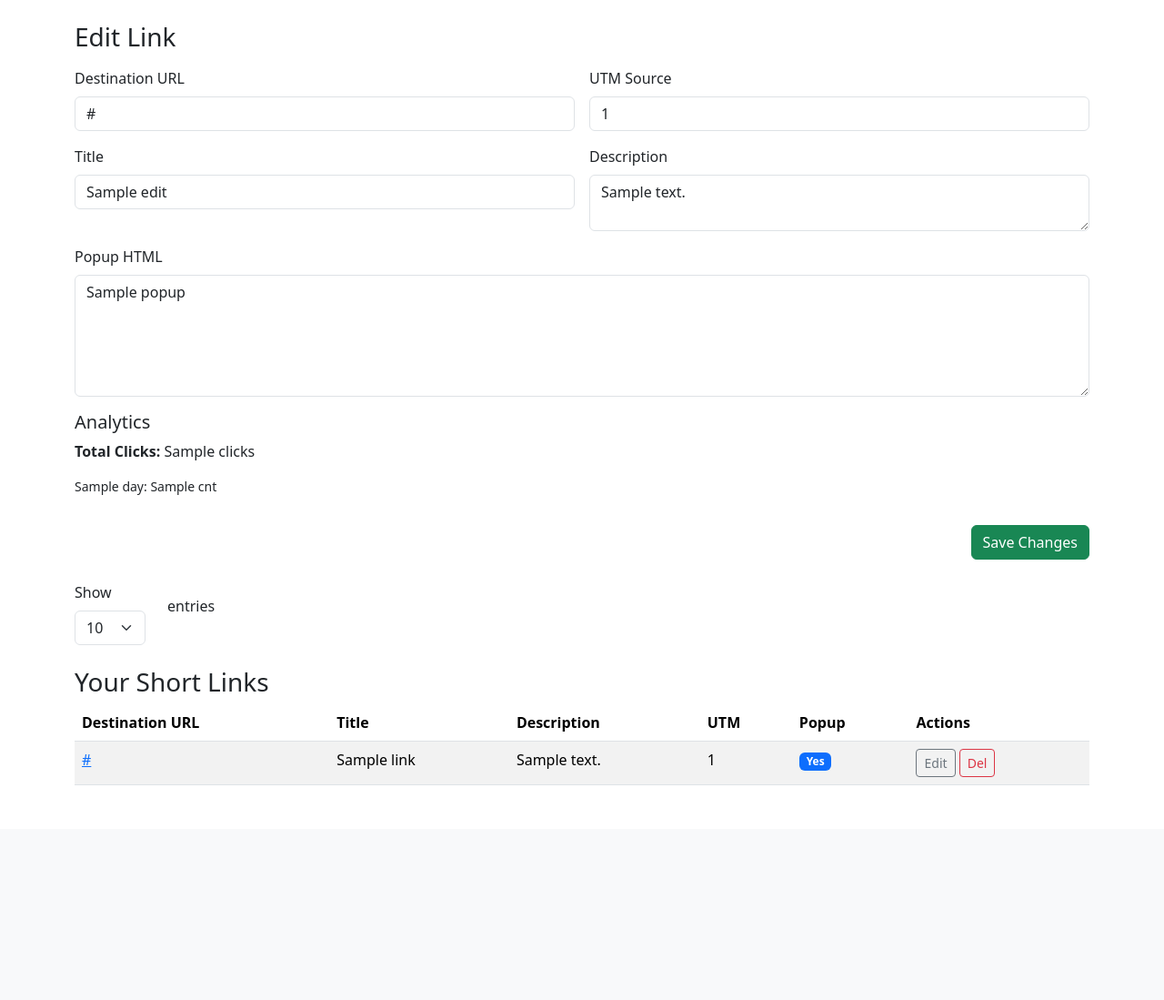
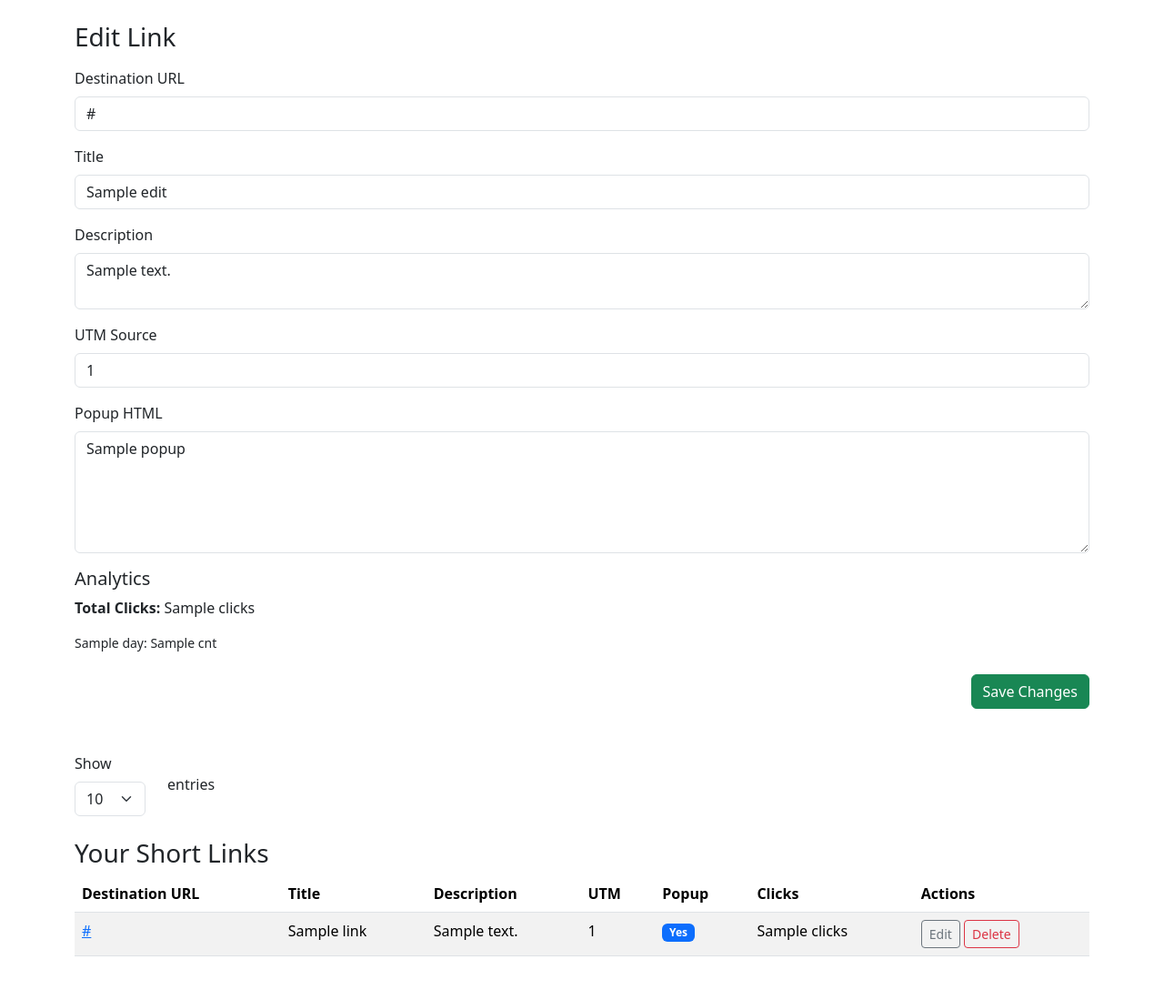
Before and after one commit to antoancms/subfeed, a Flask app: template templates/index.html in a window 1280 px wide. Shown: the part 56-1155 px from the top of the page at 91% size. Before the commit the page ends 919 px from the top, so only its background shows below. Run offline with Flask 3, Linux system fonts and the light colour scheme; the template is opened without the code that fills it: most values are stand-ins (such as "Sample title", 1, 10 or a date in 2020); some libraries are stand-ins or nearby versions.

Commit message:
Update index.html

```diff
--- a/templates/index.html
+++ b/templates/index.html
@@ -10,25 +10,109 @@
   <nav class="navbar navbar-light bg-light mb-4">
     <div class="container"><a class="navbar-brand" href="#">SubFeed Admin</a></div>
   </nav>
+
   <div class="container">
+    <!-- Create / Edit Form -->
     <h3 class="mb-3">{{ edit_data and 'Edit Link' or 'Create New Link' }}</h3>
     <form action="{{ url_for('create') }}" method="POST">
-      <div class="row g-3">
-        <div class="col-md-6"><label class="form-label">Destination URL</label><input type="url" name="url" value="{{ edit_data.url if edit_data }}" class="form-control" required></div>
-        <div class="col-md-6"><label class="form-label">UTM Source</label><input type="text" name="custom_id" value="{{ edit_data.custom_id if edit_data }}" class="form-control" required></div>
-        <div class="col-md-6"><label class="form-label">Title</label><input type="text" name="title" value="{{ edit_data.title if edit_data }}" class="form-control"></div>
-        <div class="col-md-6"><label class="form-label">Description</label><textarea name="description" class="form-control" rows="2">{{ edit_data.desc if edit_data }}</textarea></div>
-        <div class="col-12"><label class="form-label">Popup HTML</label><textarea id="popup_text" name="popup_text" class="form-control" rows="5">{{ edit_data.popup if edit_data }}</textarea></div>
-        {% if edit_data %}
-        <div class="col-12"><h5>Analytics</h5><p><strong>Total Clicks:</strong> {{ edit_data.clicks }}</p><ul class="list-unstyled small">{% for day,cnt in edit_data.log.items() %}<li>{{ day }}: {{ cnt }}</li>{% endfor %}</ul></div>
-        {% endif %}
-        <div class="col-12 text-end"><button class="btn btn-success">{{ edit_data and 'Save Changes' or 'Create Link' }}</button></div>
+      <div class="mb-3">
+        <label class="form-label">Destination URL</label>
+        <input type="url" name="url" value="{{ edit_data.url if edit_data }}" class="form-control" required>
+      </div>
+      <div class="mb-3">
+        <label class="form-label">Title</label>
+        <input type="text" name="title" value="{{ edit_data.title if edit_data }}" class="form-control">
+      </div>
+      <div class="mb-3">
+        <label class="form-label">Description</label>
+        <textarea name="description" class="form-control" rows="2">{{ edit_data.desc if edit_data }}</textarea>
+      </div>
+      <div class="mb-3">
+        <label class="form-label">UTM Source</label>
+        <input type="text" name="custom_id" value="{{ edit_data.custom_id if edit_data }}" class="form-control" required>
+      </div>
+      <div class="mb-3">
+        <label class="form-label">Popup HTML</label>
+        <textarea id="popup_text" name="popup_text" class="form-control" rows="5">{{ edit_data.popup if edit_data }}</textarea>
+      </div>
+
+      {% if edit_data %}
+      <div class="mb-4">
+        <h5>Analytics</h5>
+        <p><strong>Total Clicks:</strong> {{ edit_data.clicks }}</p>
+        <ul class="list-unstyled small">
+          {% for day, cnt in edit_data.log.items() %}
+            <li>{{ day }}: {{ cnt }}</li>
+          {% endfor %}
+        </ul>
+      </div>
+      {% endif %}
+
+      <div class="text-end mb-5">
+        <button class="btn btn-success">{{ edit_data and 'Save Changes' or 'Create Link' }}</button>
       </div>
     </form>
-    <div class="row align-items-center my-4"><div class="col-auto"><label class="form-label">Show</label><select id="perPageSelect" class="form-select" onchange="updatePerPage()"><option value="10" {% raw %}{% if per_page==10 %}selected{% endif %}{% endraw %}>10</option><option value="50" {% raw %}{% if per_page==50 %}selected{% endif %}{% endraw %}>50</option><option value="100" {% raw %}{% if per_page==100 %}selected{% endif %}{% endraw %}>100</option><option value="500" {% raw %}{% if per_page==500 %}selected{% endif %}{% endraw %}>500</option></select></div><div class="col-auto mb-3">entries</div></div>
-    <h3>Your Short Links</h3><div class="table-responsive mb-3"><table class="table table-striped"><thead><tr><th>Destination URL</th><th>Title</th><th>Description</th><th>UTM</th><th>Popup</th><th>Actions</th></tr></thead><tbody>{% for link in links %}<tr><td><a href="{{ link.url }}" target="_blank">{{ link.url }}</a></td><td>{{ link.title or '–' }}</td><td>{{ link.desc or '–' }}</td><td>{{ link.id }}</td><td>{% if link.popup %}<span class="badge bg-primary">Yes</span>{% else %}<span class="badge bg-secondary">No</span>{% endif %}</td><td><a href="{{ url_for('edit',custom_id=link.id) }}" class="btn btn-sm btn-outline-secondary">Edit</a> <form action="{{ url_for('delete',custom_id=link.id) }}" method="POST" class="d-inline"><button class="btn btn-sm btn-outline-danger">Del</button></form></td></tr>{% endfor %}</tbody></table></div>
-    <nav aria-label="Page navigation"><ul class="pagination">{% for p in range(1,total_pages+1) %}<li class="page-item {% raw %}{% if p==page %}active{% endif %}{% endraw %}"><a class="page-link" href="{{ url_for('home') }}?page={{ p }}&per_page={{ per_page }}">{{ p }}</a></li>{% endfor %}</ul></nav>
+
+    <!-- Pagination Controls -->
+    <div class="row align-items-center mb-4">
+      <div class="col-auto">
+        <label for="perPageSelect" class="form-label">Show</label>
+        <select id="perPageSelect" class="form-select" onchange="updatePerPage()">
+          <option value="10" {% raw %}{% if per_page==10 %}selected{% endif %}{% endraw %}>10</option>
+          <option value="50" {% raw %}{% if per_page==50 %}selected{% endif %}{% endraw %}>50</option>
+          <option value="100" {% raw %}{% if per_page==100 %}selected{% endif %}{% endraw %}>100</option>
+          <option value="500" {% raw %}{% if per_page==500 %}selected{% endif %}{% endraw %}>500</option>
+        </select>
+      </div>
+      <div class="col-auto">entries</div>
+    </div>
+
+    <!-- Links Table -->
+    <h3>Your Short Links</h3>
+    <div class="table-responsive mb-3">
+      <table class="table table-striped">
+        <thead>
+          <tr>
+            <th>Destination URL</th>
+            <th>Title</th>
+            <th>Description</th>
+            <th>UTM</th>
+            <th>Popup</th>
+            <th>Clicks</th>
+            <th>Actions</th>
+          </tr>
+        </thead>
+        <tbody>
+          {% for link in links %}
+          <tr>
+            <td><a href="{{ link.url }}" target="_blank">{{ link.url }}</a></td>
+            <td>{{ link.title or '–' }}</td>
+            <td>{{ link.desc or '–' }}</td>
+            <td>{{ link.id }}</td>
+            <td>{% if link.popup %}<span class="badge bg-primary">Yes</span>{% else %}<span class="badge bg-secondary">No</span>{% endif %}</td>
+            <td>{{ link.clicks }}</td>
+            <td>
+              <a href="{{ url_for('edit', custom_id=link.id) }}" class="btn btn-sm btn-outline-secondary">Edit</a>
+              <form action="{{ url_for('delete', custom_id=link.id) }}" method="POST" class="d-inline">
+                <button class="btn btn-sm btn-outline-danger">Delete</button>
+              </form>
+            </td>
+          </tr>
+          {% endfor %}
+        </tbody>
+      </table>
+    </div>
+
+    <!-- Pagination -->
+    <nav aria-label="Page navigation">
+      <ul class="pagination">
+        {% for p in range(1, total_pages+1) %}
+        <li class="page-item {% raw %}{% if p==page %}active{% endif %}{% endraw %}"><a class="page-link" href="{{ url_for('home') }}?page={{ p }}&per_page={{ per_page }}">{{ p }}</a></li>
+        {% endfor %}
+      </ul>
+    </nav>
   </div>
+
   <!-- TinyMCE -->
   <script src="https://cdn.tiny.cloud/1/9zoa256jx88gr3i2njll487m7bupp8ygbhyttgmc7rz4on6c/tinymce/5/tinymce.min.js" referrerpolicy="origin"></script>
   <script>
```
